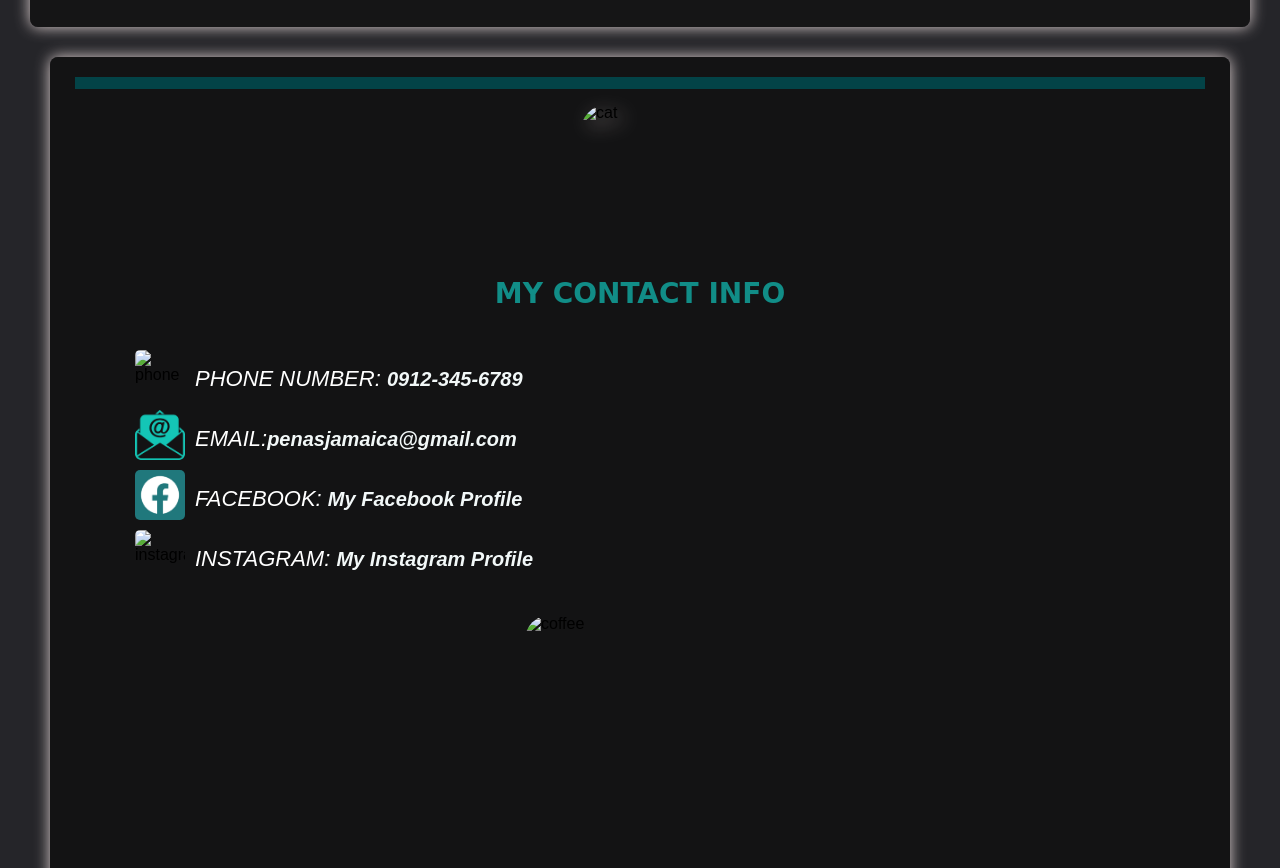
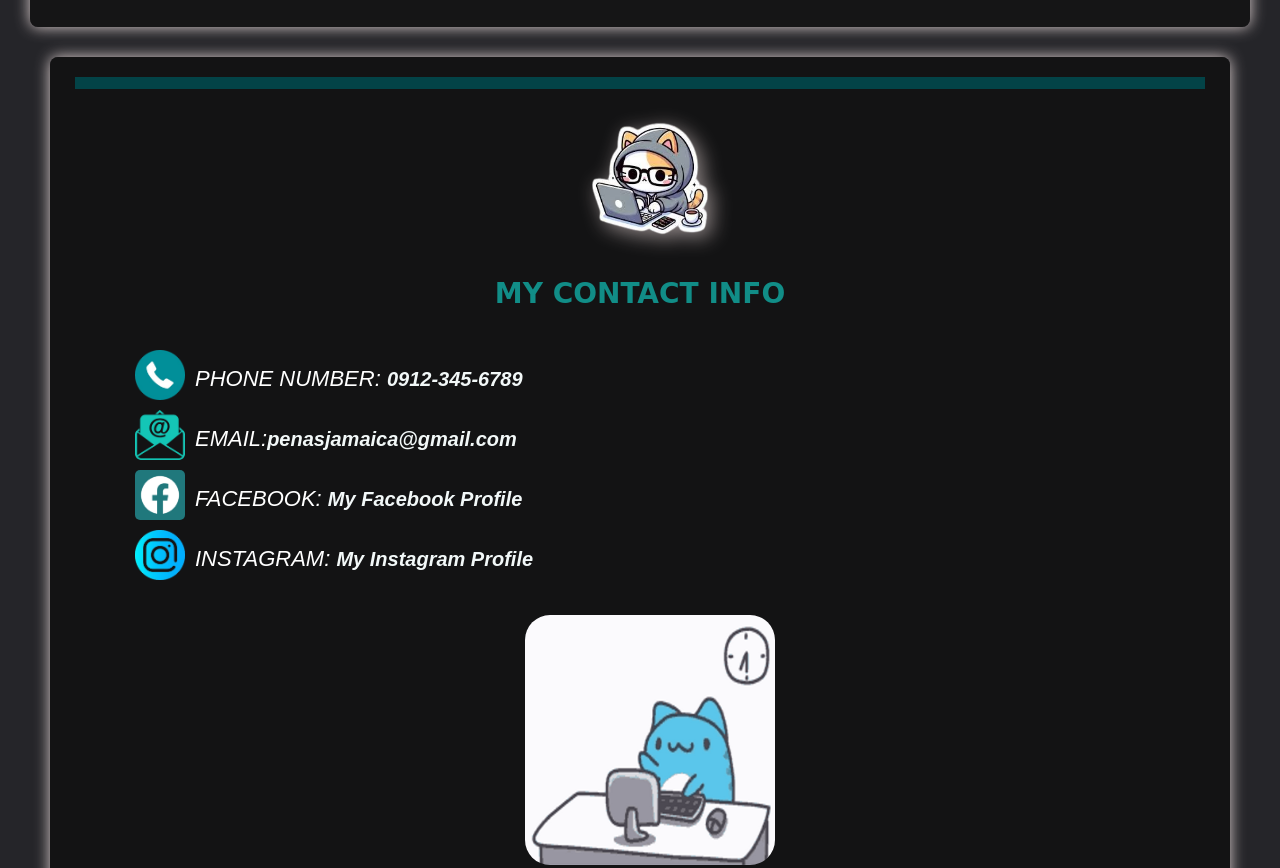
Before and after one commit to penasjmaica11-code/MIDTERMEXCERCISE1, a plain HTML site: page index.html in a window 1280 px wide. Shown: the part 1498-2366 px from the top of the page. Drawn offline with Linux system fonts and the light colour scheme; files whose address does not match are found by name.

Commit message:
Update index.html

```diff
--- a/index.html
+++ b/index.html
@@ -15,7 +15,7 @@
     margin: 0;
     padding: 0;
     background-color:hsla(240, 6%, 14%, 0.986);
-    cursor: url('../MIDTERMEXERCISE1/img/catcursor.png'),auto;
+    cursor: url('img/catcursor.png'),auto;
     }
     section {
     padding: 20px ;
@@ -81,7 +81,7 @@
     justify-content: left;
     align-items: left;
     padding-right: 50px;
-    background-image: url('../MIDTERMEXERCISE1/img/IMG.jpg');
+    background-image: url('img/IMG.jpg');
     background-repeat: no-repeat;
     height: 350px;
     width: 450px;
@@ -260,7 +260,7 @@
     <hr>
     <div class="aboutmegreetings">
     <h1 style="font-family: cursive;  color: #209296; font-size: 39px; text-shadow: 5px 1px rgb(246, 246, 246);">WHO AM I?</h1>
-    <img src="..\MIDTERMEXERCISE1\img\kawaiicat.gif" alt="kawaicat">
+    <img src="img\kawaiicat.gif" alt="kawaicat">
     </div>
     <p>Hello! I am <span style="color:rgb(33, 255, 236) "><i>Jamaica Penas</i></span>, your new coding bestie. I'm an aspiring web developer with a passion for creating beautiful and
         functional websites. I enjoy coding, learning new technologies, and solving problems.
@@ -312,14 +312,14 @@
    <section id="contactinfo">
     <hr>
     <div class="aboutmegreetings">
-    <img src="..\MIDTERMEXERCISE1\img\cat.png" alt="cat" height="70px" width="70px" class="workingcat">
+    <img src="img\cat.png" alt="cat" height="70px" width="70px" class="workingcat">
     </div>
     <h1 style="text-align: center; color: rgb(17, 141, 135); font-family: cursive; font-size: 28px;">MY CONTACT INFO</h1>
 
     <div class="link">
     <ul style="list-style-type: none;">
         <div class="container">
-        <img src="../MIDTERMEXERCISE1/img/phone.png" alt="phone" class="icon">
+        <img src="img/phone.png" alt="phone" class="icon">
         <li>PHONE NUMBER: <a href="tel: 0912-345-6789">0912-345-6789</a></li>
         </div>
         <div class="container">
@@ -331,14 +331,14 @@
         <li>FACEBOOK: <a href="https://web.facebook.com/maica.minozapenas" target="_blank">My Facebook Profile</a></li>
         </div>
         <div class="container">
-        <img src="../MIDTERMEXERCISE1/img/instagram.png" alt="instagram" class="icon">
+        <img src="img/instagram.png" alt="instagram" class="icon">
         <li>INSTAGRAM: <a href="https://www.instagram.com/jmaicapenas" target="_blank">My Instagram Profile</a></li>
          </div>
     </ul>
     </div>
 
     <div class="con">
-    <img src="..\MIDTERMEXERCISE1\img\workingcat.gif" alt="coffee" height="40px"width="50px">
+    <img src="img\workingcat.gif" alt="coffee" height="40px"width="50px">
     <h2 style="color:#ffffff; font-size: 30px;">Let's work together...</h2>
     <p style="color:#ffffff; font-size: 22px;">Send me an <a href="mailto:jamaica2005.com" style="color: rgb(8, 165, 165);">EMAIL!</a><br>
         or <a href="tel: 0912-345-6789" profile-link target="_blank" style="color: rgb(8, 165, 165);">CALL me!</a></p>
```
